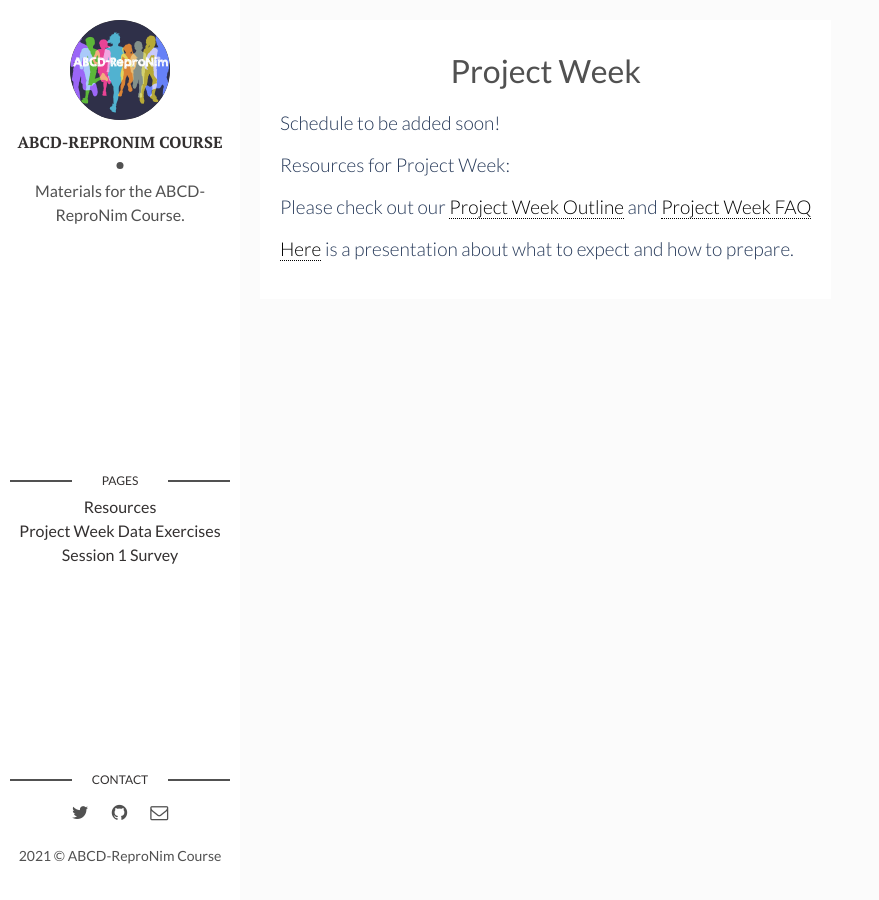
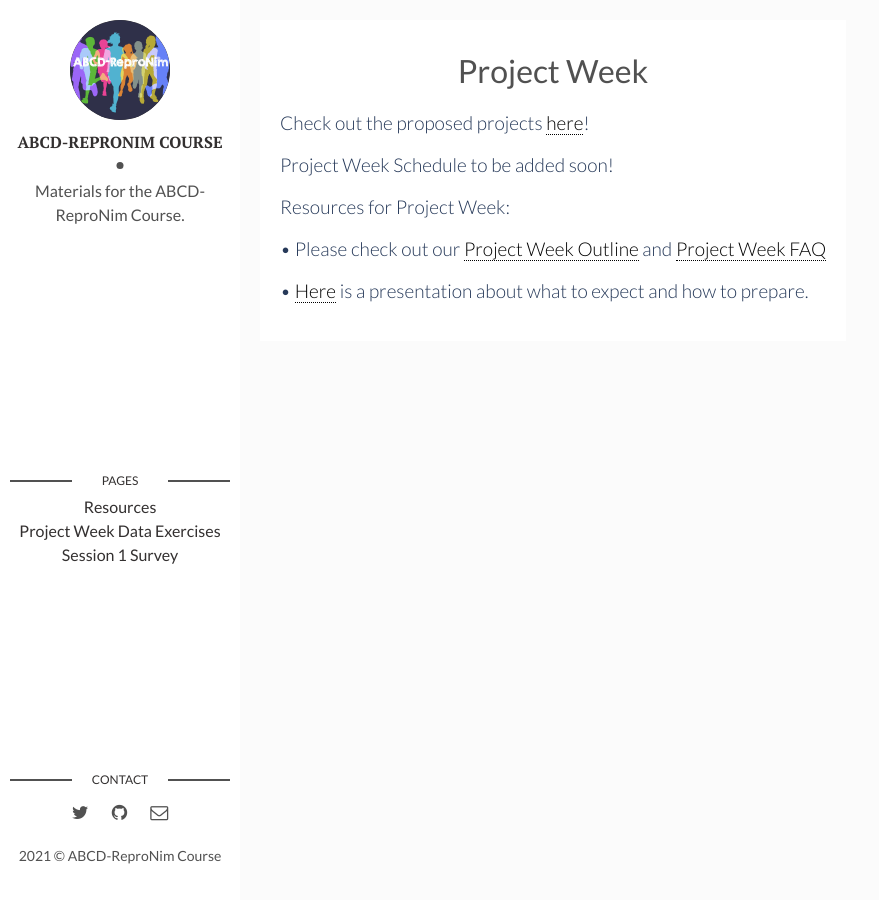
Before and after one commit to ABCD-ReproNim/materials, a Jekyll site: the page built from _posts/2021-02-27-project-week.md, in a window 1280 px wide. Shown: the whole page, without its empty margins (0-879 px from the left). Built offline with Jekyll 4.4.1, drawn with Linux system fonts in a browser that asks for light colours.

Commit message:
added tumbnails and some additional text
added tumbnails and some additional text

```diff
--- a/_posts/2021-02-27-project-week.md
+++ b/_posts/2021-02-27-project-week.md
@@ -6,10 +6,12 @@
 img: project_week.jpg # Add image post (optional)
 ---
 
-Schedule to be added soon!
+Check out the proposed projects [here](https://github.com/ABCD-ReproNim/projects/issues)!
+
+Project Week Schedule to be added soon!
 
 Resources for Project Week:
 
-Please check out our [Project Week Outline](https://docs.google.com/document/d/1y5RqRw_ow7O3hTgwFBBsa6T9NaczIDwNM35qcRrw8fk/edit?usp=sharing) and [Project Week FAQ](https://docs.google.com/document/d/1fGYlcQQBqxsoEMnD3al1cKg1Zz0dXGY0thmcrRRYydc/edit?usp=sharing)
+• Please check out our [Project Week Outline](https://docs.google.com/document/d/1y5RqRw_ow7O3hTgwFBBsa6T9NaczIDwNM35qcRrw8fk/edit?usp=sharing) and [Project Week FAQ](https://docs.google.com/document/d/1fGYlcQQBqxsoEMnD3al1cKg1Zz0dXGY0thmcrRRYydc/edit?usp=sharing)
 
-[Here](https://docs.google.com/presentation/d/1yaISzpru7dApTVccquoJDVZxbryuiSyHnMLNUR5McTM/edit?usp=sharing) is a presentation about what to expect and how to prepare.
+• [Here](https://docs.google.com/presentation/d/1yaISzpru7dApTVccquoJDVZxbryuiSyHnMLNUR5McTM/edit?usp=sharing) is a presentation about what to expect and how to prepare.
```
Also changed, not shown: assets/img/project_week.jpg (added), assets/img/week13.jpg (added).
